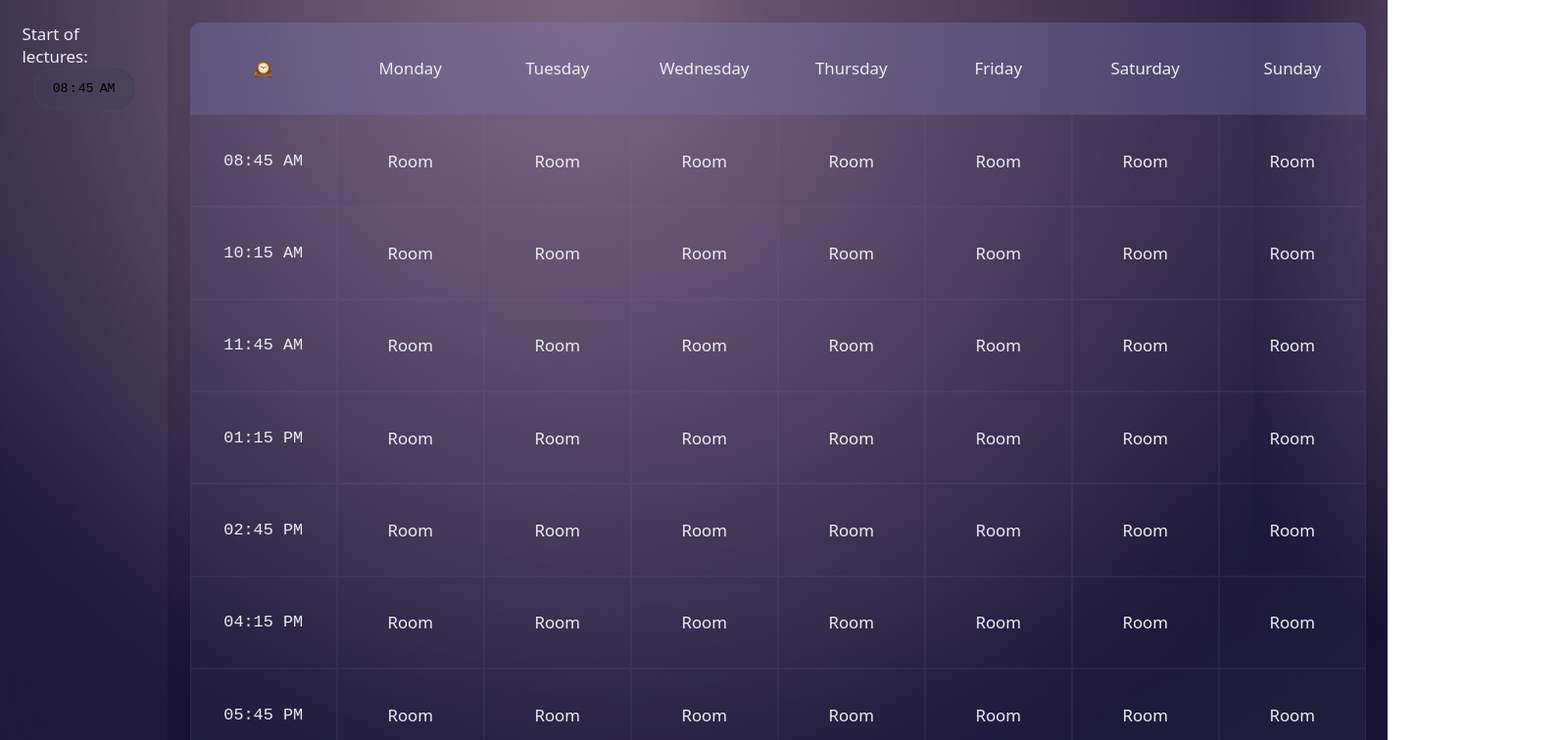
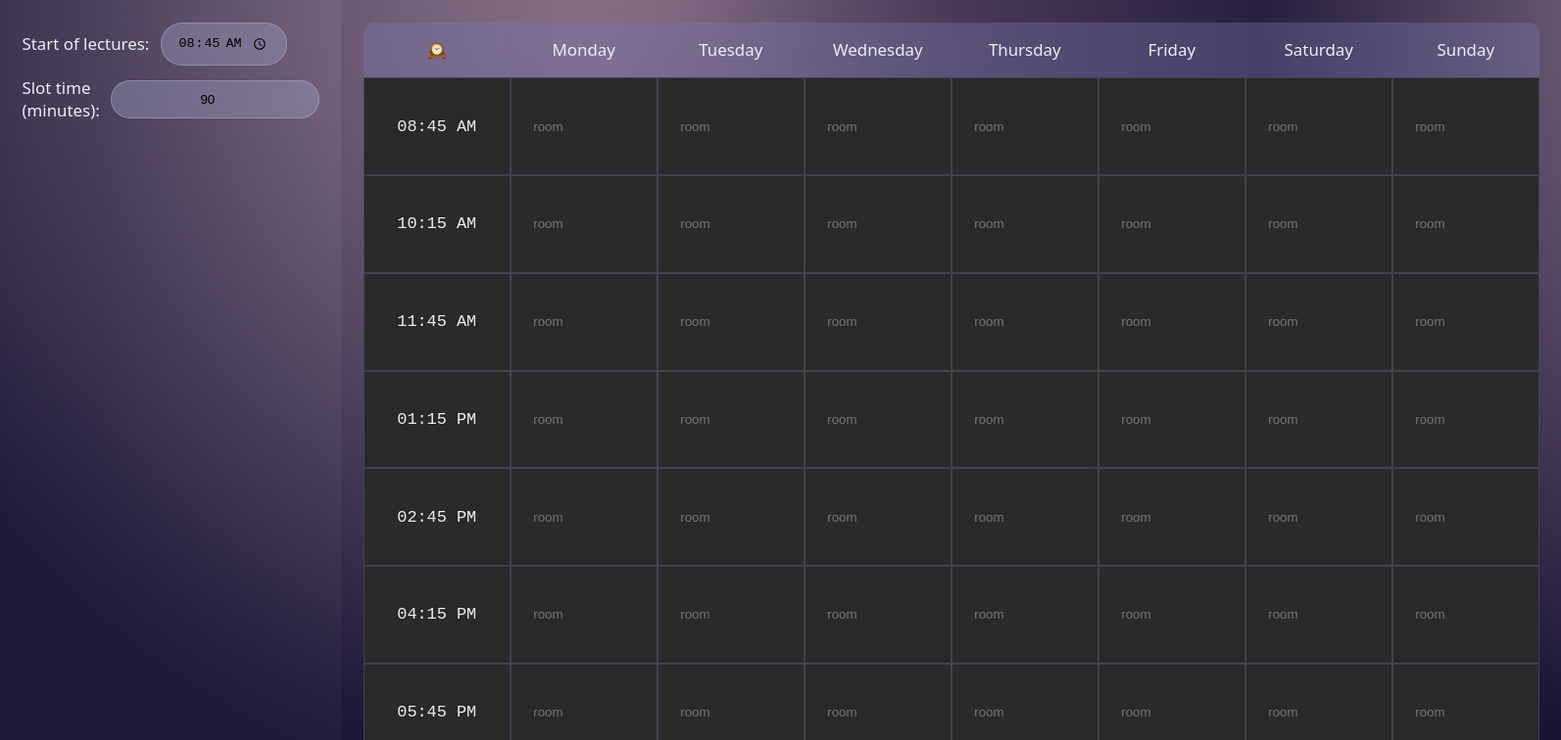
Before and after one commit to najmiter/timid, a React (Vite) app: page / in a window 1280 px wide. Shown: the top 756 px of the page at 98% size, 1593 px wide, since content can reach past the window. Built offline with nearby package versions, Linux system fonts and the light colour scheme.

Commit message:
lots of thingks

```diff
--- a/src/App.jsx
+++ b/src/App.jsx
@@ -2,6 +2,7 @@ import ToolsPanel from "./components/ToolsPanel";
 import Editor from "./components/Editor";
 import Table from "./components/Table";
 import Homepage from "./components/Homepage";
+import Input from "./components/Input";
 
 import { useState } from "react";
 
@@ -12,10 +13,42 @@ export default function App() {
         break: true,
     });
 
+    const { slotTime, startTime } = times;
+
+    function handleSetTimes(e) {
+        setTimes((t) => {
+            return { ...t, startTime: e.target.value };
+        });
+    }
+
+    function handleSetSlotTime(e) {
+        setTimes((t) => {
+            return {
+                ...t,
+                slotTime: +e.target.value,
+            };
+        });
+    }
+
     return (
         <>
             <Homepage>
-                <ToolsPanel times={times} setTimes={setTimes}></ToolsPanel>
+                <ToolsPanel>
+                    <Input
+                        id={"startTime"}
+                        labelText={"Start of lectures:"}
+                        value={startTime}
+                        type={"time"}
+                        onChange={handleSetTimes}
+                    />
+                    <Input
+                        id={"slotTime"}
+                        labelText={"Slot time (minutes):"}
+                        value={slotTime}
+                        type={"number"}
+                        onChange={handleSetSlotTime}
+                    />
+                </ToolsPanel>
                 <Editor>
                     <Table times={times}></Table>
                 </Editor>
--- a/src/components/Editor.module.css
+++ b/src/components/Editor.module.css
@@ -5,3 +5,9 @@
     display: flex;
     justify-content: center;
 }
+
+@media print {
+    .editor {
+        align-items: center;
+    }
+}
--- /dev/null
+++ b/src/components/Input.jsx
@@ -0,0 +1,24 @@
+/* eslint-disable react/prop-types */
+import styles from "./Input.module.css";
+
+export default function Input({
+    id,
+    labelText,
+    value,
+    type,
+    className,
+    onChange,
+}) {
+    return (
+        <div className={styles.inputItem}>
+            <label htmlFor={id}>{labelText}</label>
+            <input
+                value={value}
+                type={type}
+                id={id}
+                className={`${styles.input} ${className}`}
+                onChange={onChange}
+            />
+        </div>
+    );
+}
--- /dev/null
+++ b/src/components/Input.module.css
@@ -0,0 +1,27 @@
+.inputItem {
+    display: flex;
+    gap: 1rem;
+    align-items: center;
+    justify-content: flex-start;
+}
+
+.input {
+    text-align: center;
+    border-radius: 100vh;
+    outline: none;
+    border: 1px solid hsl(var(--color-theme-gray), 60%);
+    background-color: hsl(var(--color-theme-gray), 40%);
+    cursor: pointer;
+    padding: 1rem 1.5rem;
+
+    transition: background-color 300ms ease;
+}
+
+.input::-webkit-calendar-picker-indicator {
+    -webkit-appearance: none;
+    cursor: pointer;
+}
+
+.input:hover {
+    background-color: hsl(var(--color-theme-gray), 60%);
+}
--- a/src/components/Slot.jsx
+++ b/src/components/Slot.jsx
@@ -1,4 +1,5 @@
 /* eslint-disable react/prop-types */
+import { useState } from "react";
 import styles from "./Slot.module.css";
 
 const formatting = {
@@ -8,15 +9,17 @@ const formatting = {
 };
 
 export default function Slot({ times, isTimeSlot, index }) {
+    const [inputText, setInputText] = useState(undefined);
+
     const { startTime, slotTime } = times;
+    const [hour, minutes] = startTime.split(":").map((n) => +n);
+    const classes = `table-item ${styles.slot} ${!isTimeSlot && inputText?.length ? styles.activeSlot : ""}`;
 
     const d = new Date();
-    d.setHours(startTime.split(":").at(0));
+    d.setHours(hour);
     d.setSeconds(0);
     d.setMilliseconds(0);
-    d.setMinutes(
-        +startTime.split(":").at(1) + Math.trunc(slotTime * (index / 8))
-    );
+    d.setMinutes(minutes + Math.trunc(slotTime * (index / 8)));
 
     function getTime(d) {
         const t = d.toLocaleTimeString(undefined, formatting).split(":");
@@ -24,12 +27,25 @@ export default function Slot({ times, isTimeSlot, index }) {
         return t.join(":").toUpperCase();
     }
 
+    function handleSetInputText(e) {
+        const value = e.target.value;
+        if (value.length < 15) {
+            setInputText(value);
+        }
+    }
+
     return (
-        <div className={`table-item ${styles.slot}`}>
+        <div className={classes}>
             {isTimeSlot ? (
                 <span className={styles.time}>{getTime(d)}</span>
             ) : (
-                <span>Room</span>
+                <input
+                    className={styles.room}
+                    type="text"
+                    placeholder="room"
+                    value={inputText}
+                    onChange={handleSetInputText}
+                ></input>
             )}
         </div>
     );
--- a/src/components/Slot.module.css
+++ b/src/components/Slot.module.css
@@ -5,3 +5,19 @@
 .time {
     font-family: monospace;
 }
+
+.room {
+    width: 100%;
+    border: none;
+    outline: none;
+    background-color: transparent;
+}
+
+.activeSlot {
+    /* background: #0f0c29 !important; */
+    /* fallback for old browsers */
+    /* background: -webkit-linear-gradient(to right, #24243e, #302b63, #0f0c29) !important; */
+    /* Chrome 10-25, Safari 5.1-6 */
+    background: hsl(var(--color-theme-dark)) !important;
+    /* W3C, IE 10+/ Edge, Firefox 16+, Chrome 26+, Opera 12+, Safari 7+ */
+}
--- a/src/components/Table.module.css
+++ b/src/components/Table.module.css
@@ -1,7 +1,7 @@
 .table {
     display: grid;
     grid-template-columns: repeat(8, 150px);
-    grid-template-rows: repeat(8, 1fr);
+    grid-template-rows: 70px, repeat(7, 1fr);
 
     background: hsl(var(--color-theme-dim), 10%);
 
@@ -9,6 +9,12 @@
     max-height: 70rem;
     overflow: auto;
     border-radius: 1rem;
+}
+
+@media print {
+    .table {
+        min-height: 70rem;
+    }
 }
 
 .table::-webkit-scrollbar {
@@ -22,12 +28,13 @@
     align-items: center;
     width: 100%;
     padding: 2rem;
-    border: 1px solid hsl(var(--color-theme-dim), 10%);
+    cursor: default;
+    border: 1px solid hsl(var(--color-theme-dim), 30%);
+    background-color: rgb(42, 42, 42);
 }
 
 :global(.days-row) {
     padding: 0;
-    padding: 1rem;
     background-color: hsl(var(--color-theme-dim), 30%);
     border: none;
 }
--- a/src/components/ToolsPanel.jsx
+++ b/src/components/ToolsPanel.jsx
@@ -1,25 +1,6 @@
 /* eslint-disable react/prop-types */
 import styles from "./ToolsPanel.module.css";
 
-export default function ToolsPanel({ times, setTimes }) {
-    const { slotTime, startTime } = times;
-
-    function handleSetTimes(e) {
-        setTimes((t) => {
-            return { ...t, startTime: e.target.value };
-        });
-    }
-
-    return (
-        <div className={`${styles.toolsPanel} p2`}>
-            <label htmlFor="startTime">Start of lectures:</label>
-            <input
-                value={startTime}
-                type="time"
-                id="startTime"
-                className={styles.startTime}
-                onChange={handleSetTimes}
-            />
-        </div>
-    );
+export default function ToolsPanel({ children }) {
+    return <div className={`${styles.toolsPanel} p2`}>{children}</div>;
 }
--- a/src/components/ToolsPanel.module.css
+++ b/src/components/ToolsPanel.module.css
@@ -1,31 +1,14 @@
 .toolsPanel {
     background-color: hsl(var(--color-theme-dark), 40%);
     backdrop-filter: blur(20px);
+    display: flex;
+    flex-direction: column;
+    align-items: flex-start;
+    gap: 1rem;
 }
 
-.startTime {
-    padding: 1rem;
-    border-radius: 100vh;
-    outline: none;
-    border: 2px solid hsl(var(--color-theme-dark), 80%);
-    background-color: hsl(var(--color-theme-dark), 40%);
-    cursor: pointer;
-    margin-inline: 1rem;
-    padding: 1rem 1.5rem;
-    position: relative;
-
-    transition: background-color 300ms ease;
+@media print {
+    .toolsPanel {
+        display: none;
+    }
 }
-
-.startTime::-webkit-calendar-picker-indicator {
-    -webkit-appearance: none;
-    cursor: pointer;
-    display: block;
-    position: absolute;
-    overflow: hidden;
-    padding: 100%;
-}
-
-.startTime:hover {
-    background-color: hsl(var(--color-theme-dark), 80%);
-}
--- a/src/index.css
+++ b/src/index.css
@@ -29,3 +29,9 @@ body {
 	background: radial-gradient(circle at top, hsl(var(--color-theme), 50%) 5%, hsl(var(--color-fav)) 80%),
 		radial-gradient(circle at left, hsl(var(--color-theme-dark), 10%) 90%, hsl(var(--color-theme-gray), 10%) 10%);
 }
+
+@media print {
+	input {
+		color: hsl(var(--color-light));
+	}
+}
```
